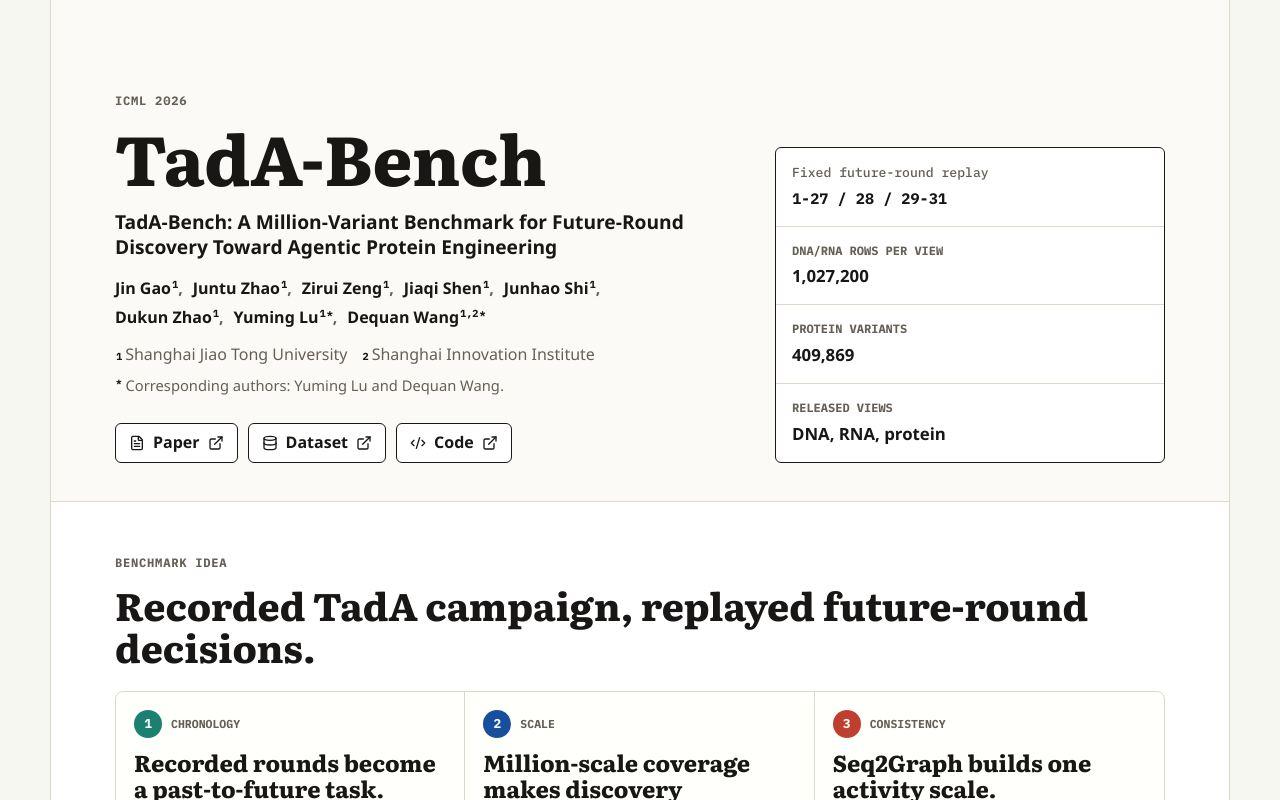
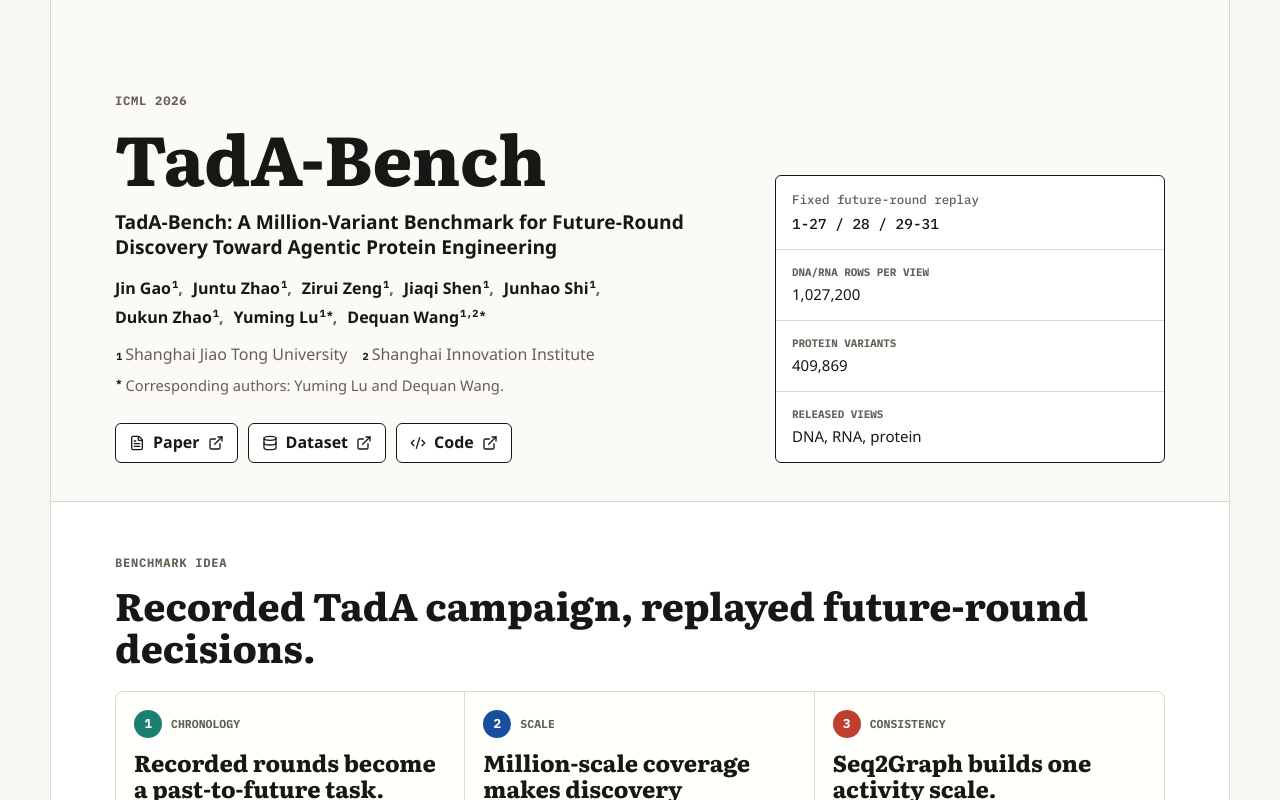
Before and after one commit to TadA-Bench/TadA-Bench.github.io, a React (Vite) app: page / in a window 1280 px wide. Shown: the top 800 px of the page. Built offline with nearby package versions, Linux system fonts and the light colour scheme.

Commit message:
Soften hero summary typography

```diff
--- a/src/App.css
+++ b/src/App.css
@@ -163,17 +163,23 @@
 
 .instrument-topline {
   display: grid;
-  gap: 4px;
+  gap: 6px;
   padding: 15px 16px;
   border-bottom: 1px solid var(--line);
-  color: var(--muted);
   font-family: var(--mono);
-  font-size: 0.82rem;
-}
-
-.instrument-topline strong {
-  color: var(--ink);
-  font-size: 0.95rem;
+}
+
+.instrument-label {
+  color: var(--muted);
+  font-size: 0.78rem;
+  line-height: 1.35;
+}
+
+.instrument-value {
+  color: var(--ink);
+  font-size: 0.9rem;
+  font-weight: 500;
+  line-height: 1.35;
 }
 
 .fact-list {
@@ -182,7 +188,7 @@
 
 .fact-list div {
   display: grid;
-  gap: 3px;
+  gap: 5px;
   padding: 15px 16px;
   border-bottom: 1px solid var(--line);
 }
@@ -191,17 +197,22 @@
   border-bottom: 0;
 }
 
-.fact-list span {
+.fact-label {
   color: var(--muted);
   font-family: var(--mono);
-  font-size: 0.75rem;
-  font-weight: 700;
+  font-size: 0.68rem;
+  font-weight: 650;
+  letter-spacing: 0;
+  line-height: 1.35;
   text-transform: uppercase;
 }
 
-.fact-list strong {
-  color: var(--ink);
-  font-size: 1.05rem;
+.fact-value {
+  color: var(--ink);
+  font-size: 0.94rem;
+  font-variant-numeric: tabular-nums;
+  font-weight: 500;
+  line-height: 1.35;
 }
 
 .table-panel,
--- a/src/App.tsx
+++ b/src/App.tsx
@@ -438,21 +438,21 @@
 
         <aside className="hero-instrument" aria-label="Benchmark summary">
           <div className="instrument-topline">
-            <span>Fixed future-round replay</span>
-            <strong>1-27 / 28 / 29-31</strong>
+            <span className="instrument-label">Fixed future-round replay</span>
+            <span className="instrument-value">1-27 / 28 / 29-31</span>
           </div>
           <div className="fact-list">
             <div>
-              <span>DNA/RNA rows per view</span>
-              <strong>1,027,200</strong>
+              <span className="fact-label">DNA/RNA rows per view</span>
+              <span className="fact-value">1,027,200</span>
             </div>
             <div>
-              <span>Protein variants</span>
-              <strong>409,869</strong>
+              <span className="fact-label">Protein variants</span>
+              <span className="fact-value">409,869</span>
             </div>
             <div>
-              <span>Released views</span>
-              <strong>DNA, RNA, protein</strong>
+              <span className="fact-label">Released views</span>
+              <span className="fact-value">DNA, RNA, protein</span>
             </div>
           </div>
         </aside>
```
